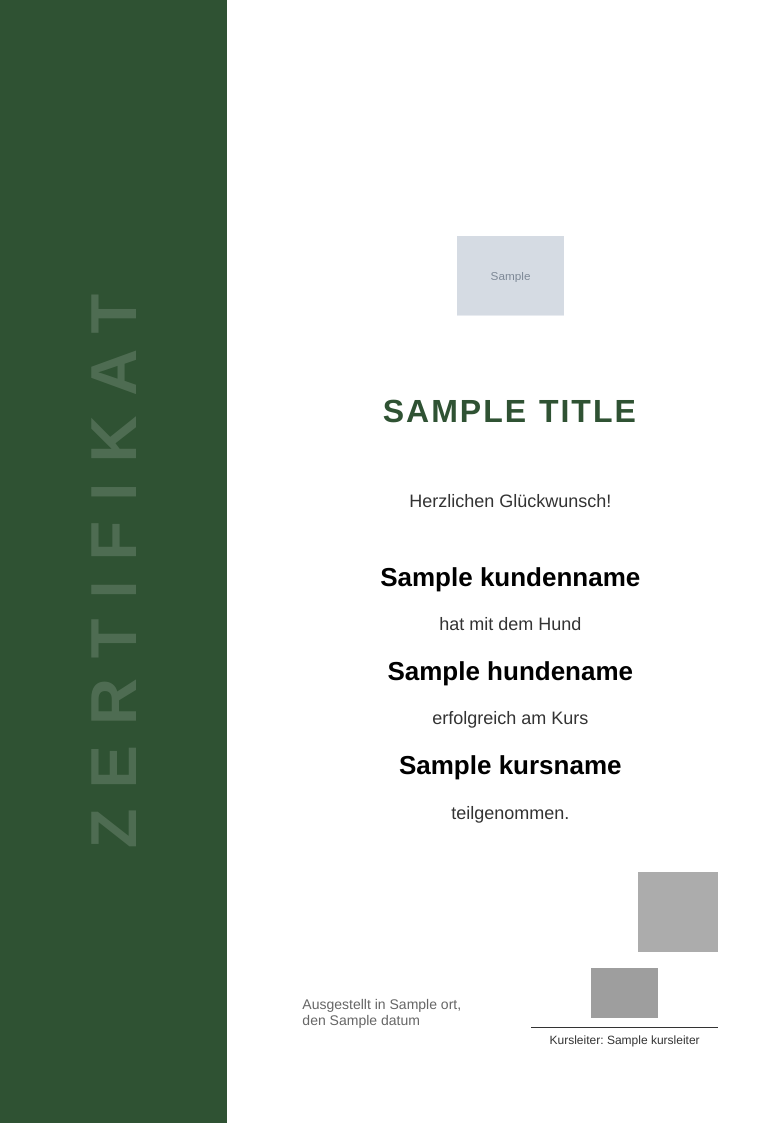
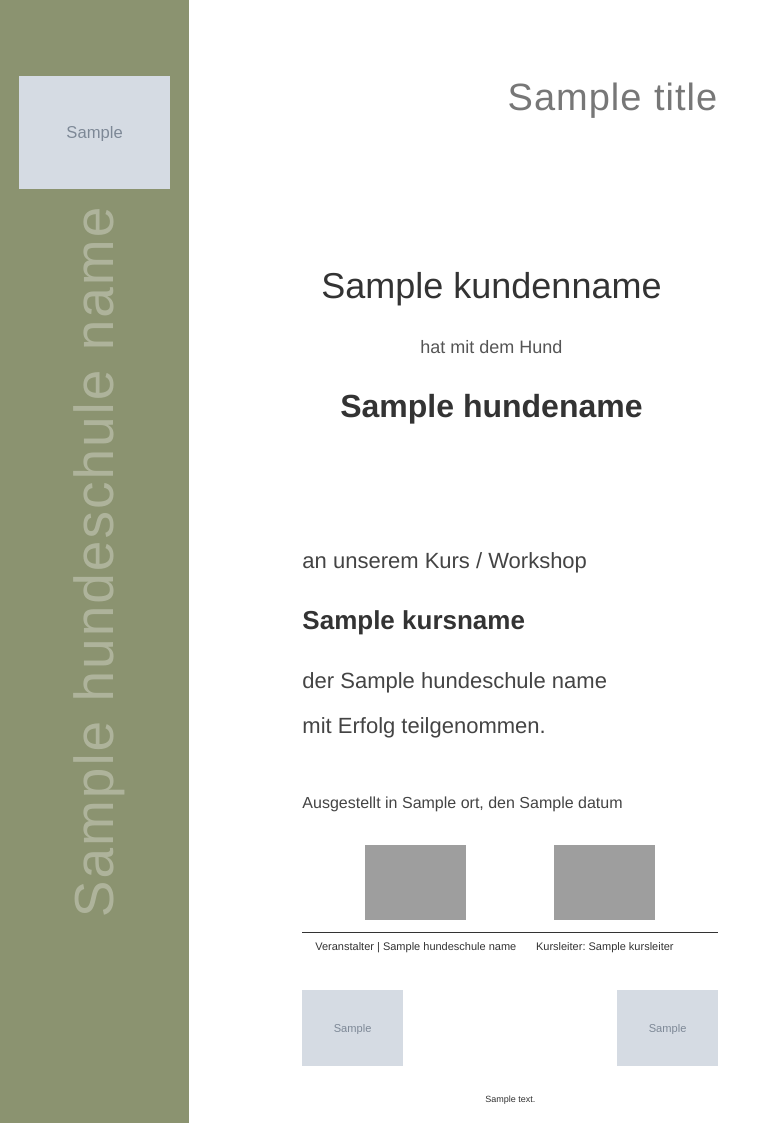
Before and after one commit to mikajoos-cmyk/PfotencardBackend, a Python web app: template app/certificates/templates/layout_professional.html in a window 1280 px wide. Shown: the whole page, without its empty margins (0-762 px from the left). Run offline with Jinja, Linux system fonts and the light colour scheme; the template is opened without the code that fills it: most values are stand-ins (such as "Sample title", 1, 10 or a date in 2020); grey boxes marked "Sample" are stand-in pictures; grey boxes are pictures that could not be loaded.

Commit message:
zertifikate

```diff
--- a/app/certificates/templates/layout_professional.html
+++ b/app/certificates/templates/layout_professional.html
@@ -20,9 +20,22 @@
         .sidebar {
             position: absolute;
             top: 0; left: 0;
-            width: 60mm; height: 297mm;
-            background-color: #2F5233;
+            width: 50mm; height: 297mm;
+            background-color: {{ sidebar_color | default('#8b9370') }};
             overflow: hidden;
+        }
+
+        .sidebar-logo {
+            position: absolute;
+            top: 20mm; left: 0;
+            width: 50mm;
+            text-align: center;
+        }
+
+        .sidebar-logo img {
+            max-width: 40mm;
+            max-height: 40mm;
+            object-fit: contain;
         }
 
         .sidebar-text {
@@ -30,88 +43,213 @@
             top: 50%; left: 50%;
             transform: translate(-50%, -50%) rotate(-90deg);
             color: white;
-            font-size: 65px;
-            font-weight: bold;
-            letter-spacing: 20px;
-            text-transform: uppercase;
-            opacity: 0.15;
-            white-space: nowrap; /* Wichtig: Verhindert Umbrüche */
+            font-size: 55px;
+            font-weight: 300;
+            letter-spacing: 2px;
+            white-space: nowrap;
+            opacity: 0.3;
         }
 
         .main-content {
             position: absolute;
-            top: 0; left: 60mm;
-            width: 150mm; height: 297mm;
+            top: 0; left: 50mm;
+            width: 160mm; height: 297mm;
+            padding: 20mm;
         }
 
-        .content-center {
+        .title {
+            text-align: right;
+            font-size: 38px;
+            color: #777;
+            font-weight: 300;
+            margin-bottom: 25mm;
+            letter-spacing: 1px;
+        }
+
+        .center-block {
             position: absolute;
-            top: 50%; left: 0;
-            width: 100%;
-            transform: translateY(-55%);
-            padding: 0 20mm;
+            top: 70mm; left: 20mm; right: 20mm;
             text-align: center;
         }
 
-        .logo { max-width: 120px; max-height: 80px; margin: 0 auto 20mm auto; display: block; }
-        h1 { font-size: 32px; color: #2F5233; text-transform: uppercase; letter-spacing: 2px; margin: 0 0 15mm 0; line-height: 1.2; }
-        .text-block { font-size: 18px; line-height: 1.6; }
-        .names { font-size: 26px; font-weight: bold; margin: 12px 0; color: #000; }
+        .kundenname {
+            font-size: 36px;
+            font-weight: 300;
+            color: #333;
+            margin-bottom: 8mm;
+        }
 
-        .footer {
+        .text-muted {
+            font-size: 18px;
+            color: #555;
+            margin-bottom: 8mm;
+        }
+
+        .hundename {
+            font-size: 32px;
+            font-weight: bold;
+            color: #333;
+        }
+
+        .left-block {
             position: absolute;
-            bottom: 20mm; left: 20mm; right: 20mm;
-            display: flex; justify-content: space-between; align-items: flex-end;
+            top: 140mm; left: 30mm; right: 20mm;
             text-align: left;
         }
-        .footer-left { width: 50%; font-size: 14px; color: #666; padding-bottom: 5mm; }
-        .footer-right { width: 45%; text-align: center; }
-        .sig-img { max-width: 100%; max-height: 50px; margin-bottom: 5px; }
-        .sig-line { border-top: 1px solid #333; padding-top: 5px; font-size: 12px; }
-        .seal { position: absolute; right: 20mm; bottom: 45mm; width: 80px; height: 80px; opacity: 0.85; }
+
+        .left-block p {
+            margin: 5mm 0;
+            font-size: 22px;
+            font-weight: 300;
+            color: #444;
+        }
+
+        .kursname {
+            font-size: 26px;
+            font-weight: bold;
+            color: #333;
+            margin: 8mm 0;
+            line-height: 1.3;
+        }
+
+        .date-block {
+            position: absolute;
+            top: 210mm; left: 30mm; right: 20mm;
+            font-size: 16px;
+            color: #444;
+            text-align: left;
+        }
+
+        .signature-area {
+            position: absolute;
+            bottom: 45mm; left: 30mm; right: 20mm;
+            height: 25mm;
+        }
+
+        .sig-box-left {
+            position: absolute;
+            left: 0; bottom: 0;
+            width: 60mm;
+            text-align: center;
+        }
+
+        .sig-box-right {
+            position: absolute;
+            right: 0; bottom: 0;
+            width: 60mm;
+            text-align: center;
+        }
+
+        .sig-img {
+            max-width: 100%;
+            height: 20mm;
+            margin-bottom: 2mm;
+            object-fit: contain;
+            object-position: center bottom;
+        }
+
+        .sig-line {
+            border-top: 1px solid #333;
+            padding-top: 2mm;
+            font-size: 11px;
+            color: #333;
+        }
+
+        .logo-area {
+            position: absolute;
+            bottom: 15mm; left: 30mm; right: 20mm;
+            height: 20mm;
+        }
+
+        .logo-left {
+            position: absolute;
+            left: 0; bottom: 0;
+            max-width: 60mm;
+            max-height: 20mm;
+            object-fit: contain;
+            object-position: left center;
+        }
+
+        .logo-right {
+            position: absolute;
+            right: 0; bottom: 0;
+            max-width: 60mm;
+            max-height: 20mm;
+            object-fit: contain;
+            object-position: right center;
+        }
+
+        .footer-line {
+            position: absolute;
+            bottom: 5mm; left: 30mm; right: 20mm;
+            text-align: center;
+            font-size: 9px;
+            color: #333;
+        }
     </style>
 </head>
 <body>
     <div class="sidebar">
-        <div class="sidebar-text">ZERTIFIKAT</div>
+        <div class="sidebar-logo">
+            {% if images.sidebar_logo %}
+            <img src="{{ images.sidebar_logo }}" alt="Logo">
+            {% endif %}
+        </div>
+        <div class="sidebar-text">{{ hundeschule_name }}</div>
     </div>
 
     <div class="main-content">
-        <div class="content-center">
-            {% if images.logo %}
-            <img src="{{ images.logo }}" class="logo" alt="Logo">
-            {% endif %}
+        <div class="title">{{ title }}</div>
 
-            <h1>{{ title }}</h1>
-
-            <div class="text-block">
-                Herzlichen Glückwunsch!<br><br>
-                <div class="names">{{ kundenname }}</div>
-                hat mit dem Hund<br>
-                <div class="names">{{ hundename }}</div>
-                erfolgreich am Kurs<br>
-                <div class="names">{{ kursname }}</div>
-                teilgenommen.
-            </div>
+        <div class="center-block">
+            <div class="kundenname">{{ kundenname }}</div>
+            <div class="text-muted">hat mit dem Hund</div>
+            <div class="hundename">{{ hundename }}</div>
         </div>
 
-        {% if images.seal %}
-        <img src="{{ images.seal }}" class="seal" alt="Siegel">
-        {% endif %}
+        <div class="left-block">
+            <p>an unserem Kurs / Workshop</p>
+            <div class="kursname">{{ kursname }}</div>
+            <p>der {{ hundeschule_name }}</p>
+            <p>mit Erfolg teilgenommen.</p>
+        </div>
 
-        <div class="footer">
-            <div class="footer-left">
-                Ausgestellt in {{ ort }},<br>den {{ datum }}
+        <div class="date-block">
+            Ausgestellt in {{ ort }}, den {{ datum }}
+        </div>
+
+        <div class="signature-area">
+            <div class="sig-box-left">
+                {% if images.signature_1 %}
+                <img src="{{ images.signature_1 }}" class="sig-img" alt="Unterschrift 1">
+                {% else %}
+                <div style="height: 20mm;"></div>
+                {% endif %}
+                <div class="sig-line">Veranstalter | {{ hundeschule_name }}</div>
             </div>
-            <div class="footer-right">
-                {% if images.signature %}
-                <img src="{{ images.signature }}" class="sig-img" alt="Unterschrift"><br>
+
+            <div class="sig-box-right">
+                {% if images.signature_2 %}
+                <img src="{{ images.signature_2 }}" class="sig-img" alt="Unterschrift Kursleiter">
                 {% else %}
-                <div style="height: 50px;"></div>
+                <div style="height: 20mm;"></div>
                 {% endif %}
                 <div class="sig-line">Kursleiter: {{ kursleiter }}</div>
             </div>
         </div>
+
+        <div class="logo-area">
+            {% if images.logo_1 %}
+            <img src="{{ images.logo_1 }}" class="logo-left" alt="Logo Unten Links">
+            {% endif %}
+            {% if images.logo_2 %}
+            <img src="{{ images.logo_2 }}" class="logo-right" alt="Logo Unten Rechts">
+            {% endif %}
+        </div>
+
+        <div class="footer-line">
+            {{ footer_text }}
+        </div>
     </div>
 </body>
 </html>
```
Also changed, not shown: app/certificate_service.py (+22 -3 lines), app/certificates/templates/layout_professional.json (+7 -5 lines), app/routers/certificates.py (+51 -1 lines), create_templates.md (added, +114 -0 lines).
